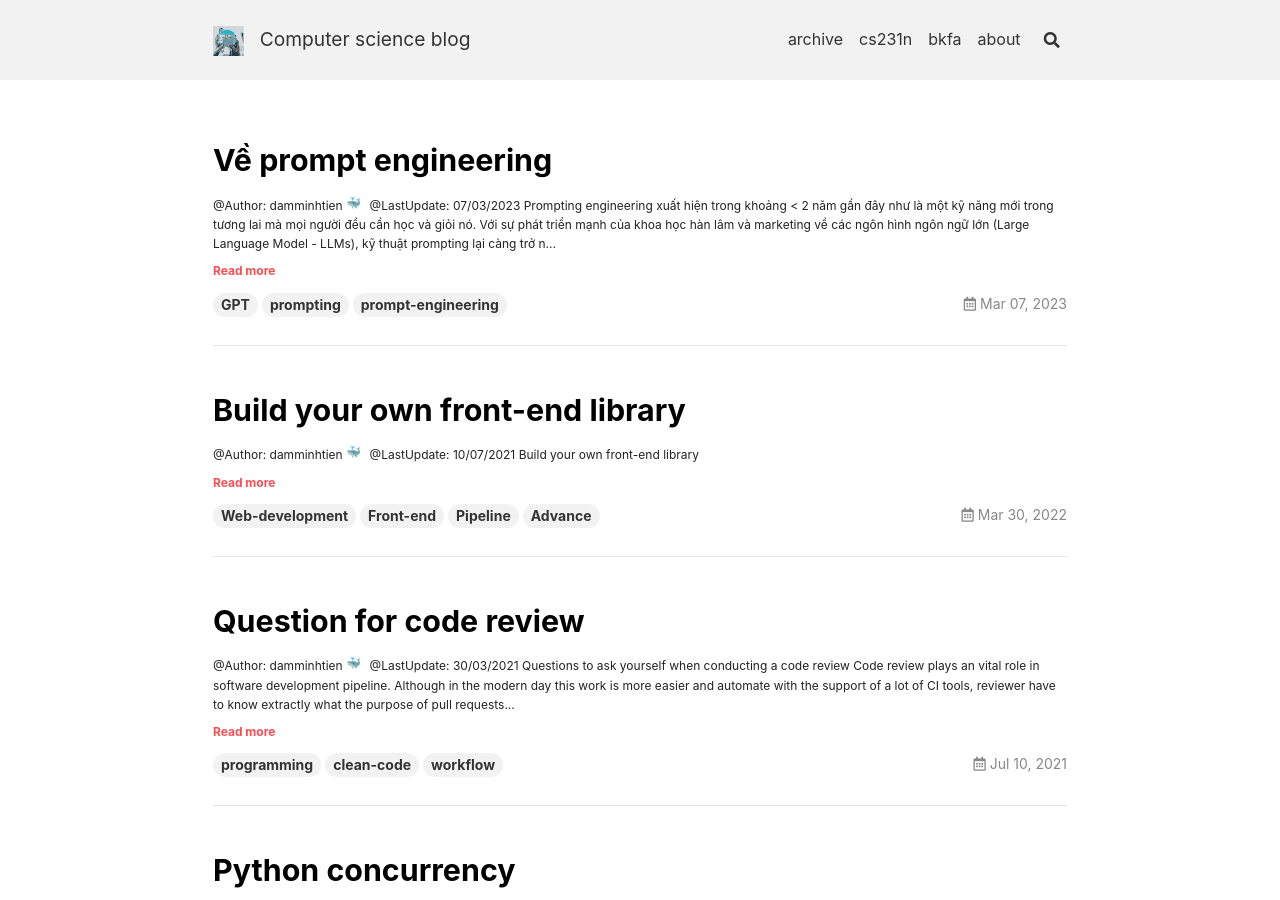
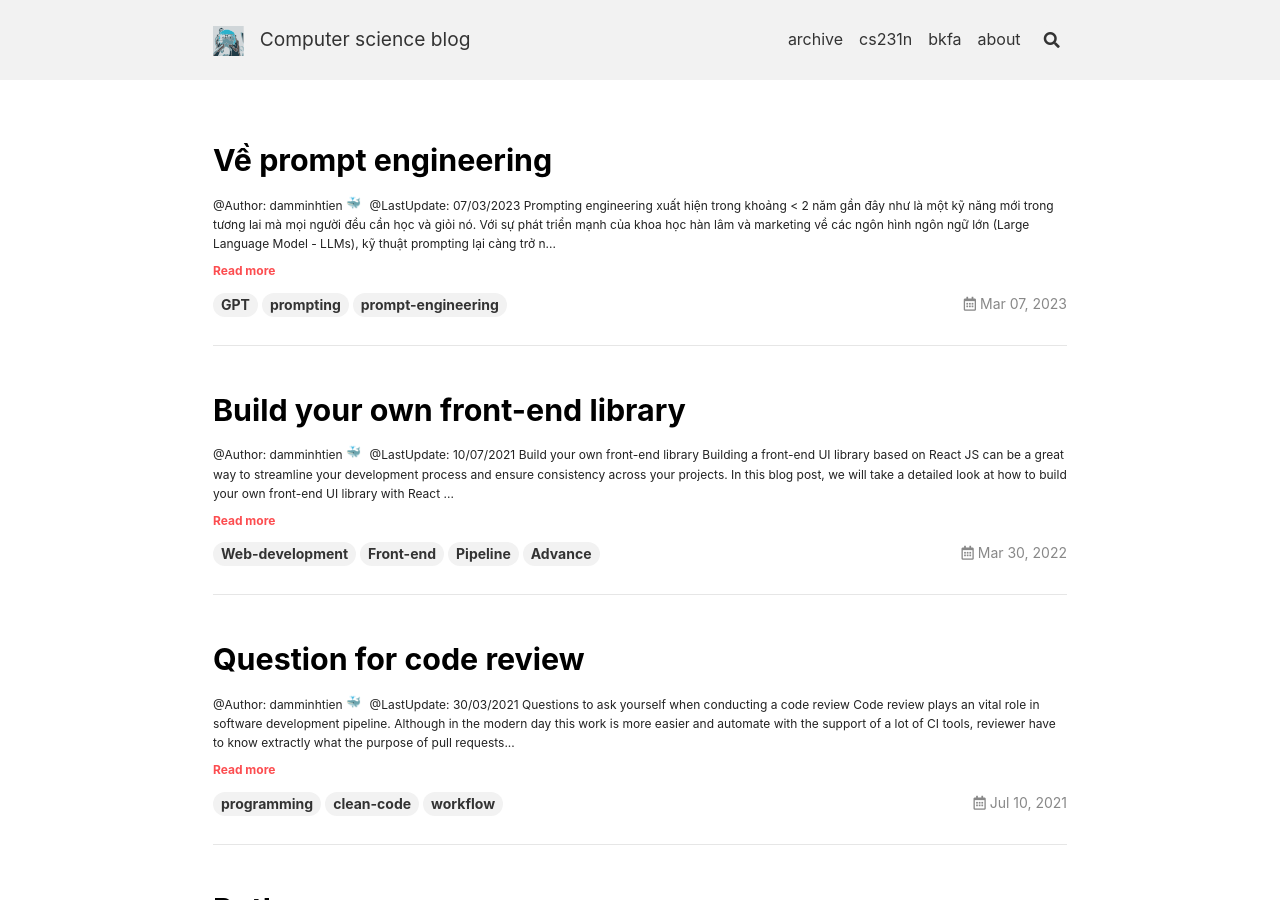
Before and after one commit to damminhtien/damminhtien.github.io, a Jekyll site: the page built from index.html, in a window 1280 px wide and 900 px high. Built offline with Jekyll 4.4.1, drawn with Linux system fonts in a browser that asks for light colours; nearby versions of some CDN libraries; emoji names are drawn with the system emoji font; the list of posts is cut into pages by our own code; part of the change alters nothing that is shown.

Commit message:
Update 2022-03-30-Build-your-own-frontend-library.md

````diff
--- a/_posts/2022-03-30-Build-your-own-frontend-library.md
+++ b/_posts/2022-03-30-Build-your-own-frontend-library.md
@@ -1,10 +1,97 @@
 ---
 title: Build your own front-end library
 tags: Web-development Front-end Pipeline Advance
+mode: immersive
+header:
+  theme: dark
+article_header:
+  type: cover
+  image:
+    src: https://chromaticblog.ghost.io/content/images/downloaded_images/UI-Component-Playbook/1-4xq-RUEbW_mG3YpjJn53Vg.png
 ---
 
 @Author: damminhtien :whale:
 
 @LastUpdate: 10/07/2021
 
-### Build your own front-end library
+## Build your own front-end library
+
+Building a front-end UI library based on React JS can be a great way to streamline your development process and ensure consistency across your projects. In this blog post, we will take a detailed look at how to build your own front-end UI library with React JS.
+
+Before we dive into the technical details, let's first define what a front-end UI library is. *A front-end UI library is a collection of reusable components and styles that are used to build user interfaces. By using a UI library, developers can save time and effort by reusing existing components instead of building everything from scratch.*
+
+There are several benefits to building your own UI library.
++ Firstly, it allows you to create a customized set of components and styles that fit your specific needs and design language.
++ Secondly, it provides a consistent experience across all of your projects, helping to maintain a cohesive brand identity.
++ Finally, it can lead to faster development times and fewer errors, as developers can quickly access and reuse existing components.
+
+React JS is a popular JavaScript framework for building UI libraries due to its flexibility, performance, and ease of use. React allows you to create reusable components and to easily manage their state and behavior, making it an ideal choice for building front-end UI libraries.
+
+In the next section, we'll get started by setting up a React JS project and creating a basic component structure.
+
+### I. Getting Started
+
+To get started building a front-end UI library with React JS, you'll need to set up a new project, add necessary dependencies, and create a basic component structure.
+
+#### 1. Setting up a React JS project
+First, you'll need to create a new React JS project. One of the easiest ways to do this is by using create-react-app, a tool that sets up a new React project with a pre-configured build process. To create a new project with create-react-app, run the following command in your terminal:
+lua
+
+```
+npx create-react-app my-ui-library
+```
+
+This will create a new React project in a directory called my-ui-library.
+
+#### 2. Adding necessary dependencies (e.g. styled-components)
+Next, you'll need to add any necessary dependencies to your project. One popular choice for styling components in React is styled-components. styled-components allows you to write CSS directly in your JavaScript code, making it easier to keep styles consistent and maintainable.
+To install styled-components, run the following command in your terminal:
+
+```
+npm install styled-components
+```
+
+Then, you can import styled-components in your components like this:
+
+```javascript
+import styled from 'styled-components';
+```
+
+#### 3. Creating a basic component structure
+Once you have your project set up and dependencies installed, you can start creating components for your UI library. Components are the building blocks of any React application, and they can be composed together to create complex user interfaces.
+To create a basic component, start by creating a new file in the src/components directory called Button.js. In this file, define a new React component like this:
+
+```javascript
+import React from 'react';
+
+function Button({ children }) {
+  return <button>{children}</button>;
+}
+
+export default Button;
+```
+
+This creates a new Button component that accepts a children prop (the content to display inside the button) and returns a button element with that content.
+
+Now, you can use this component in other parts of your application. For example, you could create a new file called App.js in the src directory and use the Button component like this:
+
+```javascript
+import React from 'react';
+import Button from './components/Button';
+
+function App() {
+  return (
+    <div>
+      <Button>Click me!</Button>
+    </div>
+  );
+}
+
+export default App;
+```
+
+This creates a new App component that renders a div element containing a Button component.
+
+As you continue building out your UI library, you can create more complex components by composing together simpler ones. For example, you could create a TextInput component that includes a label and an input element, or a Modal component that displays content in a popup window.
+
+By following these steps, you can start building your own front-end UI library with React JS!
````
